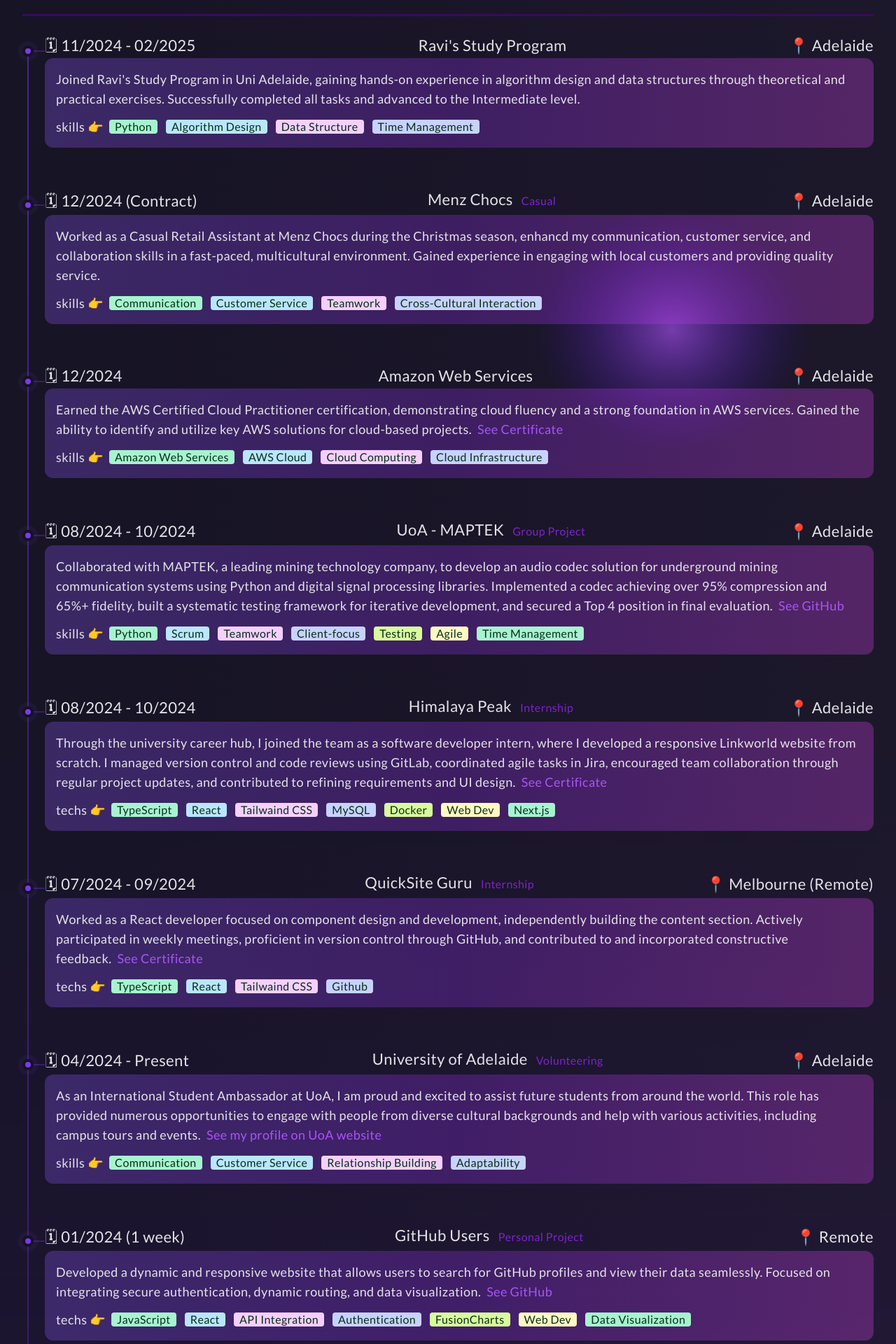
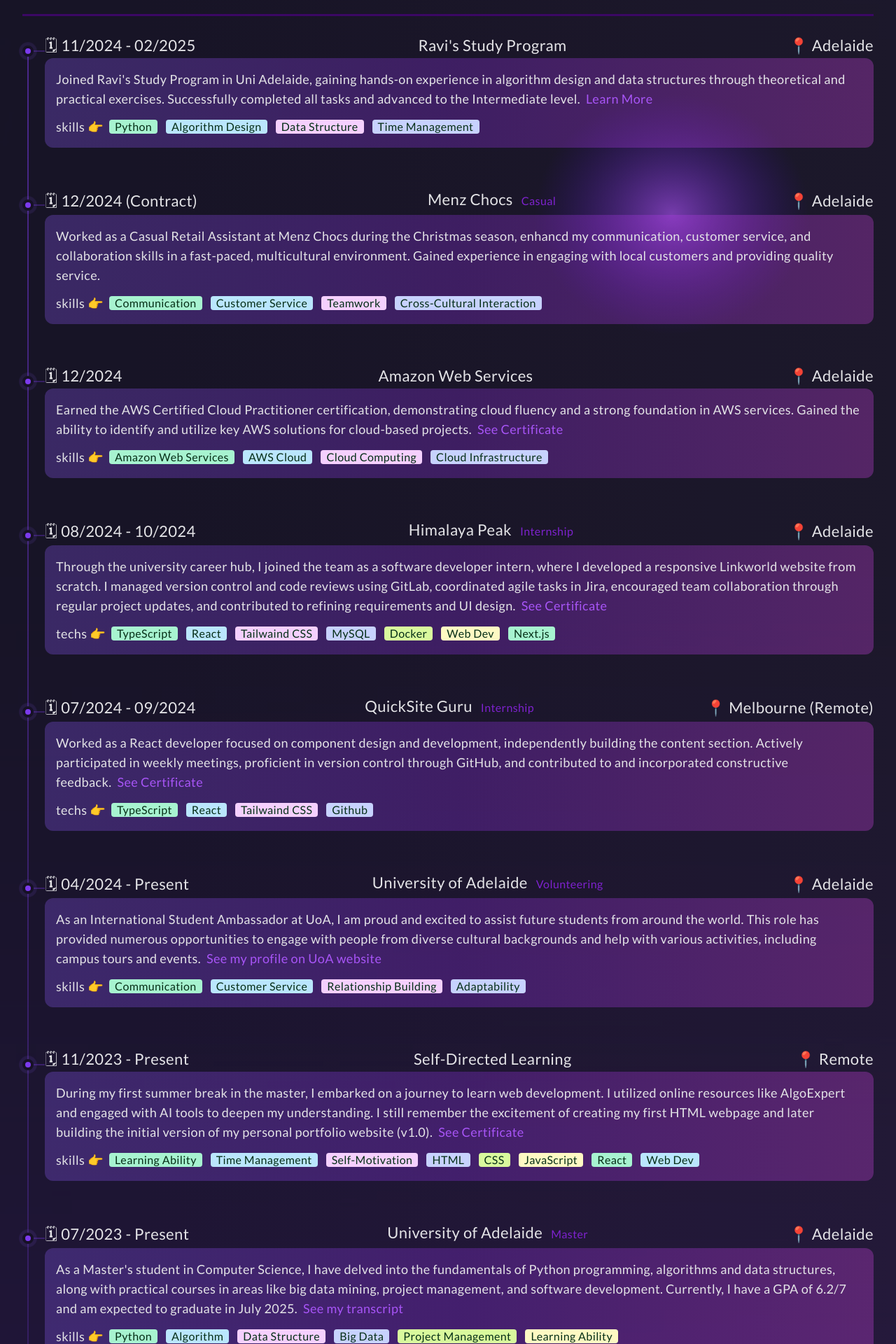
Before and after one commit to RuxinMa/react-project-my-portfolio, a React (Vite) app: page /about in a window 1280 px wide. Shown: the part 560-2480 px from the top of the page at 70% size. Built offline with nearby package versions, Linux system fonts and the light colour scheme.

Commit message:
update project and about

```diff
--- a/src/data.jsx
+++ b/src/data.jsx
@@ -2,6 +2,7 @@
 import { FaHtml5, FaCss3Alt, FaJs, FaReact, FaPython, FaGitAlt, FaDatabase, FaSketch, FaProjectDiagram} from 'react-icons/fa';
 import { SiTailwindcss, SiTypescript, SiAmazonaws, SiMysql } from 'react-icons/si';
 import { IoTerminal } from "react-icons/io5";
+import project9 from './images/packpilot.png';
 import project8 from './images/codec.png';
 import project7 from './images/facts.png';
 import project6 from './images/github-user.png';
@@ -26,8 +27,8 @@
     type: '',  // optional
     location:'Adelaide',
     decription:"Joined Ravi's Study Program in Uni Adelaide, gaining hands-on experience in algorithm design and data structures through theoretical and practical exercises. Successfully completed all tasks and advanced to the Intermediate level.",
-    url: '', // optional
-    url_info: '', // optional
+    url: 'https://www.linkedin.com/feed/update/urn:li:activity:7302961831088693248/', // optional
+    url_info: 'Learn More', // optional
     keyword: 'skills', // optional
     words: ['Python', 'Algorithm Design', 'Data Structure', 'Time Management'] // optional
   },
@@ -55,19 +56,6 @@
     keyword: 'skills', // optional
     words: ['Amazon Web Services', 'AWS Cloud', 'Cloud Computing', 'Cloud Infrastructure'] // optional
   },
-  {
-    id: nanoid(),
-    duration:'08/2024 - 10/2024',
-    company: 'UoA - MAPTEK',
-    type: 'Group Project',  // optional
-    location:'Adelaide',
-    decription:'Collaborated with MAPTEK, a leading mining technology company, to develop an audio codec solution for underground mining communication systems using Python and digital signal processing libraries. Implemented a codec achieving over 95% compression and 65%+ fidelity, built a systematic testing framework for iterative development, and secured a Top 4 position in final evaluation.',
-    url: 'https://github.com/RuxinMa/sep-codec', // optional
-    url_info: 'See GitHub', // optional
-    keyword: 'skills', // optional
-    words: ['Python', 'Scrum', 'Teamwork', 'Client-focus','Testing', 'Agile', 'Time Management'] // optional
-  },
-
   {
     id: nanoid(),
     duration:'08/2024 - 10/2024',
@@ -106,20 +94,6 @@
     keyword: 'skills', // optional
     words: ['Communication', 'Customer Service', 'Relationship Building', 'Adaptability'] // optional
   },
-
-  {
-    id: nanoid(),
-    duration:'01/2024 (1 week)',
-    company: 'GitHub Users',
-    type: 'Personal Project', // optional
-    location:'Remote',
-    decription:'Developed a dynamic and responsive website that allows users to search for GitHub profiles and view their data seamlessly. Focused on integrating secure authentication, dynamic routing, and data visualization.',
-    url: 'https://github.com/RuxinMa/react-project-github-users', // optional
-    url_info: 'See GitHub', // optional
-    keyword: 'techs', // optional
-    words: ['JavaScript', 'React', 'API Integration', 'Authentication', 'FusionCharts', 'Web Dev', 'Data Visualization'] // optional
-  },
-
   {
     id: nanoid(),
     duration:'11/2023 - Present',
@@ -183,19 +157,6 @@
     url_info: '', // optional
     keyword: 'skills', // optional
     words: ['Communication', 'Product Operations','Collaboration', 'Data Analysis', 'Collaborative Problem Solving'] // optional
-  },
-
-  {
-    id: nanoid(),
-    duration:'09/2016 - 04/2019',
-    company: 'North China Electric Power University',
-    type: 'Master', // optional
-    location:'Beijing, China',
-    decription:'Majored in Electric and Communication Engineering, an IT-related program, where I gained knowledge in network technology, communication principles, and other related fields.',
-    url: '', // optional
-    url_info: '', // optional
-    keyword: '', // optional
-    words: [''] // optional
   },
 
   {
@@ -286,6 +247,16 @@
 export const projects = [
   {
     id: nanoid(),
+    img: project9,
+    url: 'https://packpilot-frontend.vercel.app',
+    github: 'https://github.com/RuxinMa/packpilot',
+    title: 'Warehouse Packing Management Platform: PackPilot',
+    role: 'Full Stack Developer',
+    text: 'Led a 6-student team developing a full-stack warehouse management platform that integrates AI placement algorithms and visualization solutions to optimize packing efficiency.',
+    src: 1,
+  },
+  {
+    id: nanoid(),
     img: project8,
     url: 'https://www.linkedin.com/feed/update/urn:li:activity:7256551222000660482/',
     github: 'https://github.com/RuxinMa/sep-codec',
```
Also changed, not shown: src/images/packpilot.png (added), 13 other files (tests, documents, lock files or other folders).
